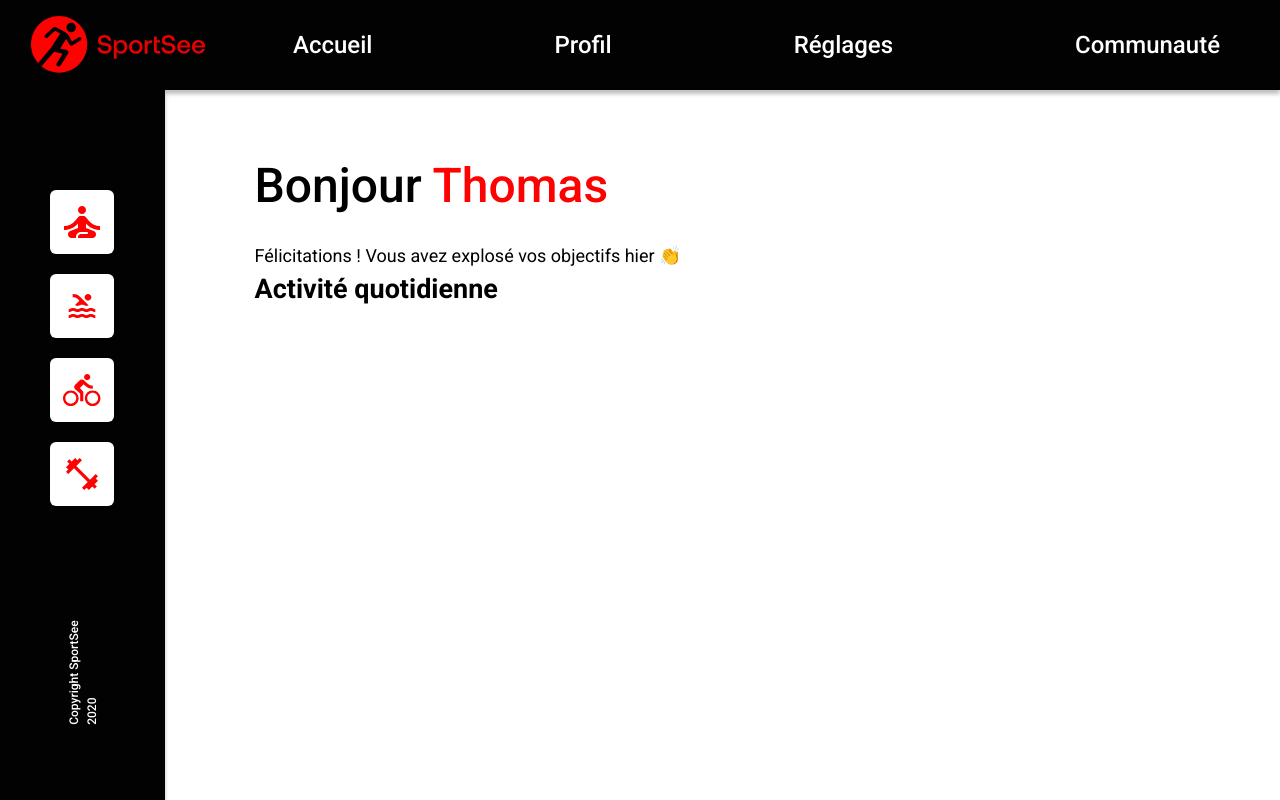
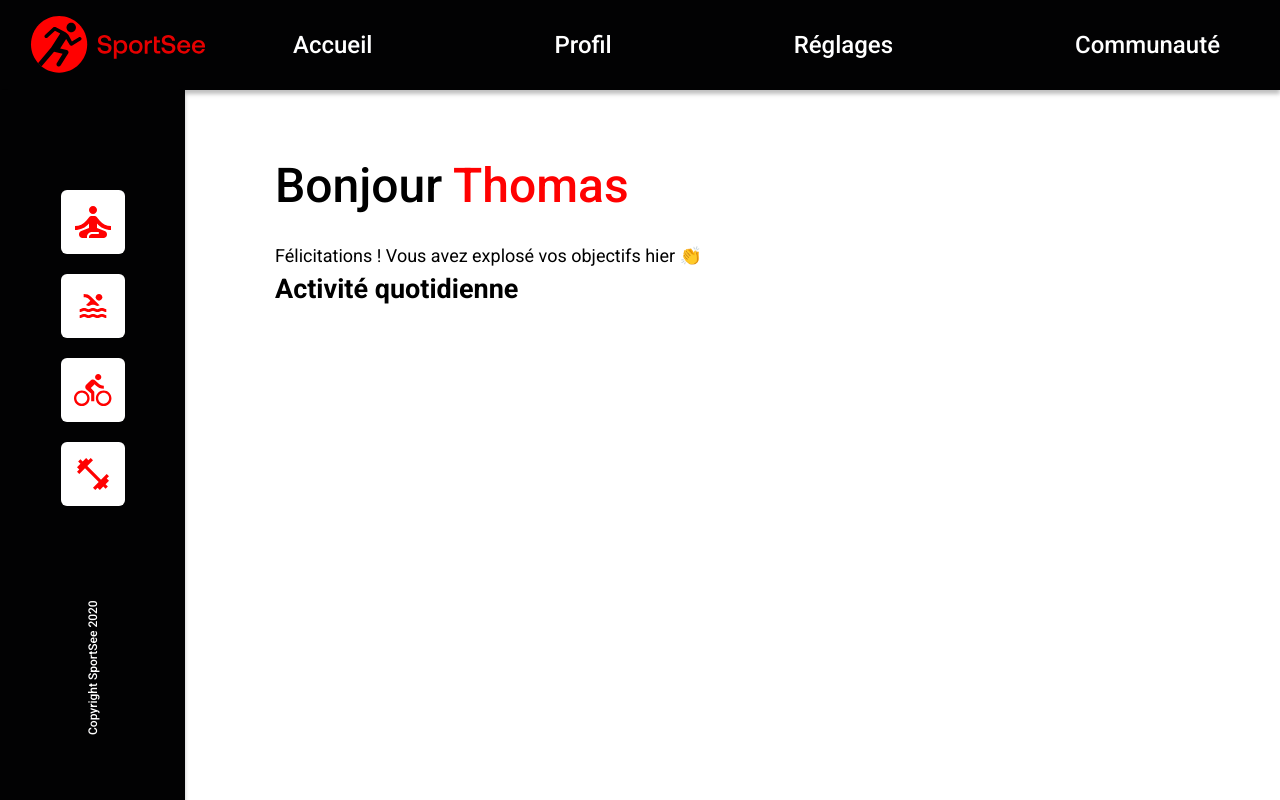
Before and after one commit to piirk/sportsee-front, a React (Create React App) app: page / in a window 1280 px wide. Built offline with nearby package versions, Linux system fonts and the light colour scheme.

Commit message:
Update footer styling in Dashboard with width adjustment

```diff
--- a/src/pages/Dashboard/Dashboard.scss
+++ b/src/pages/Dashboard/Dashboard.scss
@@ -15,6 +15,7 @@
 
     &__footer {
       rotate: 270deg;
+      width: 135px;
       height: 25px;
       display: flex;
       align-items: center;
```
